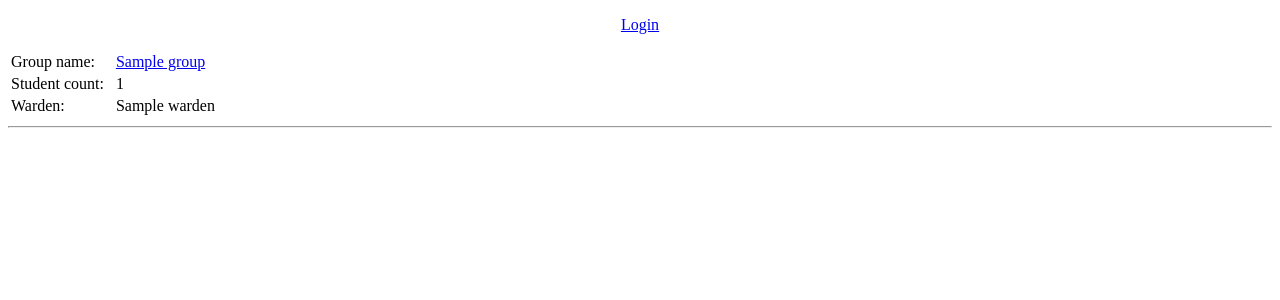
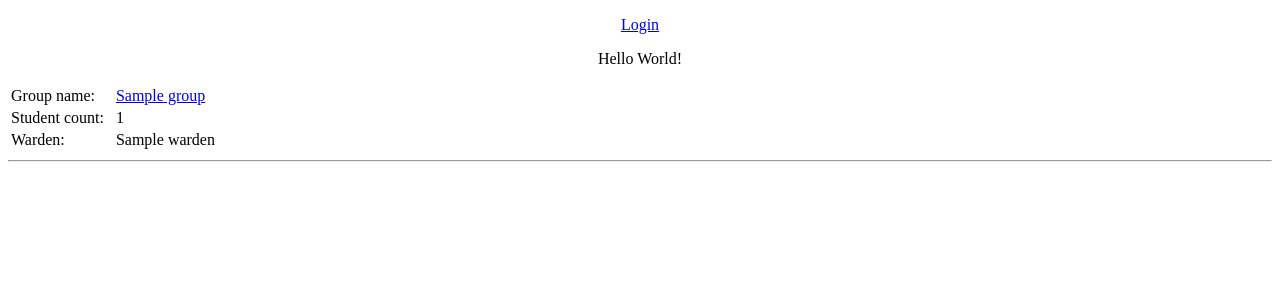
Before and after one commit to dany3009/django_task, a Django app: template task/templates/home.html in a window 1280 px wide. Shown: the top 300 px of the page. Run offline with Django 3.2, Linux system fonts and the light colour scheme; the template is opened without the code that fills it: most values are stand-ins (such as "Sample title", 1, 10 or a date in 2020).

Commit message:
five commit

```diff
--- a/task/templates/base.html
+++ b/task/templates/base.html
@@ -17,6 +17,9 @@ html, body {
 <body>
 	<p align="center"><a href="/login">Login</a></p>
 
+	{% load custom_tags %}
+	<p align="center">{% hello %}</p>
+
 {% block content%}
 
 {% endblock %}
--- a/task/templatetags/custom_tags.py
+++ b/task/templatetags/custom_tags.py
@@ -0,0 +1,8 @@
+from django import template
+
+register = template.Library()
+
+@register.simple_tag(name = 'hello')
+def hello():
+    value = 'Hello World!'
+    return value
```
